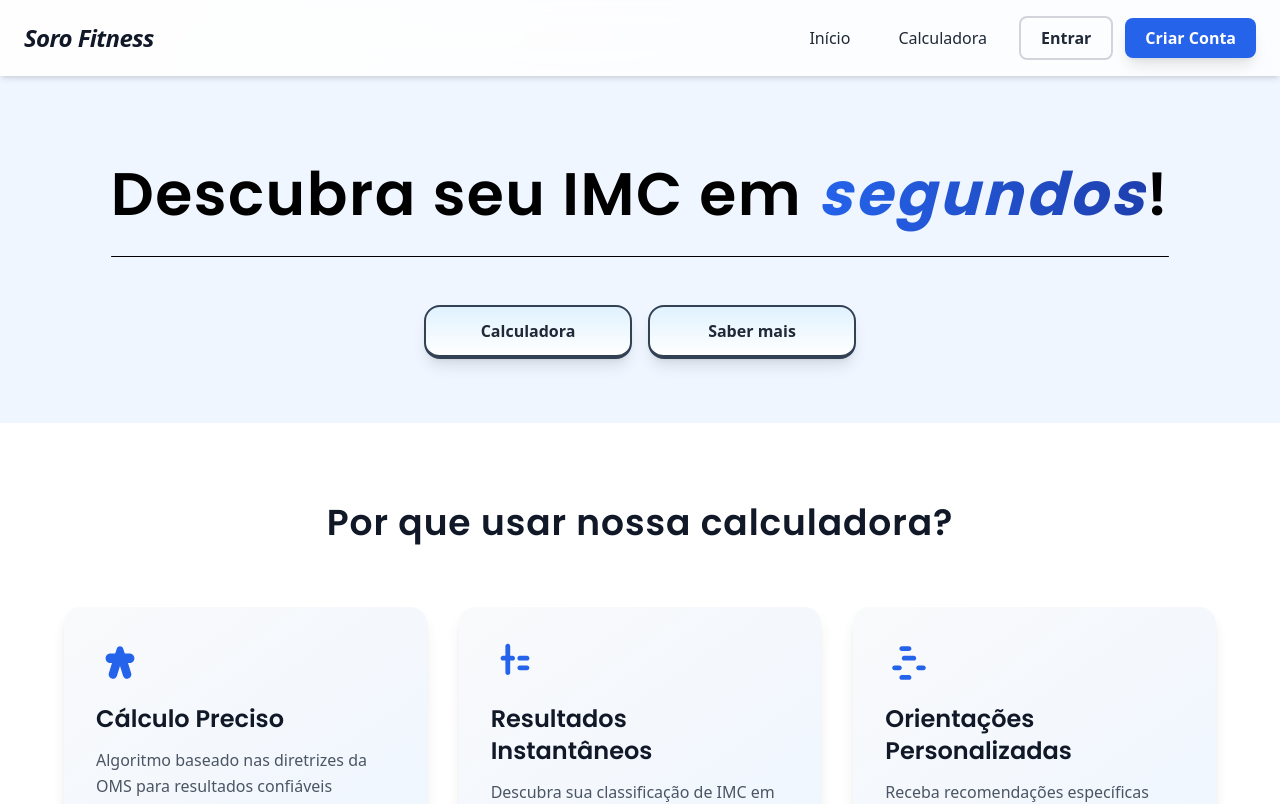
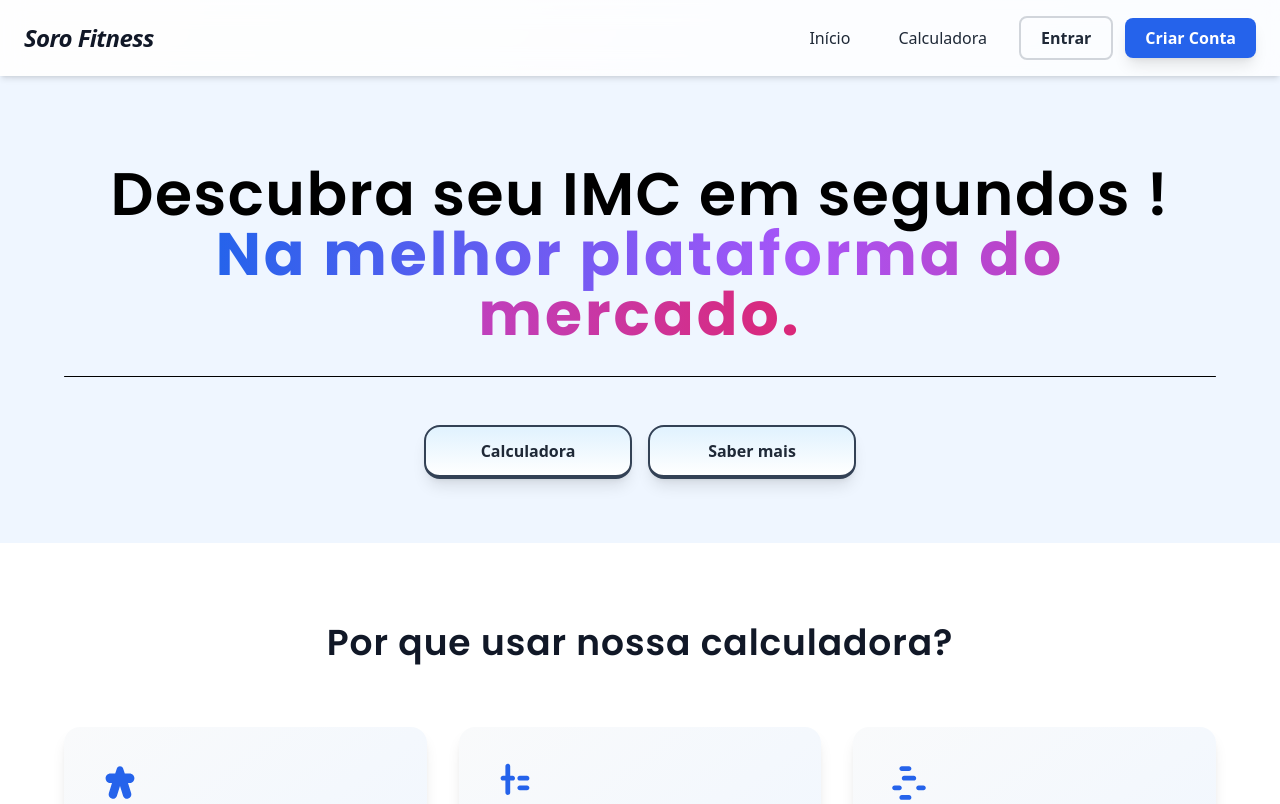
Before and after one commit to gustahxn/CalcImc, a React (Vite) app in the folder calcImc/: page / in a window 1280 px wide. Shown: the top 804 px of the page. Built offline with nearby package versions, Linux system fonts and the light colour scheme; no server answers.

Commit message:
Update: mudanças no h1

```diff
--- a/calcImc/src/components/Home.jsx
+++ b/calcImc/src/components/Home.jsx
@@ -78,12 +78,14 @@ const Home = () => {
             <div className="inline-block flex flex-col">
             </div>
             <div className="inline-block">
-              <h1 className="heading-font text-5xl md:text-6xl font-semibold leading-tight tracking-wide text-black">
+              <h1 className="heading-font leading-relaxed text-5xl md:text-6xl font-semibold leading-tight tracking-wide text-black">
                 Descubra seu IMC em{' '}
-                <span className="font-bold bg-gradient-to-r from-blue-600 to-blue-800 bg-clip-text text-transparent tracking-wider italic">
                   segundos
+                !
+                <br />
+                <span className="font-bold bg-gradient-to-r from-blue-600 via-purple-500 to-pink-600 bg-clip-text text-transparent tracking-wider">
+                  Na melhor plataforma do mercado.
                 </span>
-                !
               </h1>
               <div className="border-b border-black rounded-full w-full mt-8"></div>
 
```
